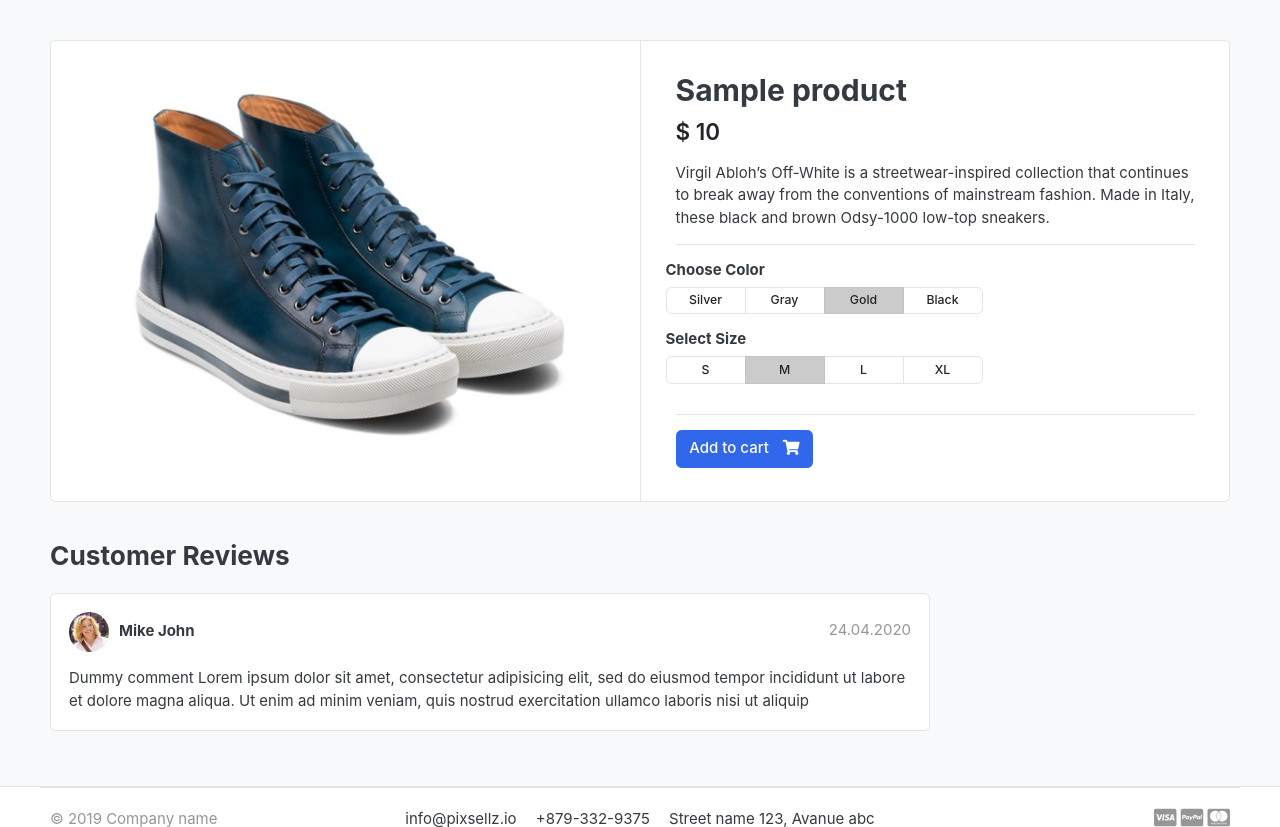
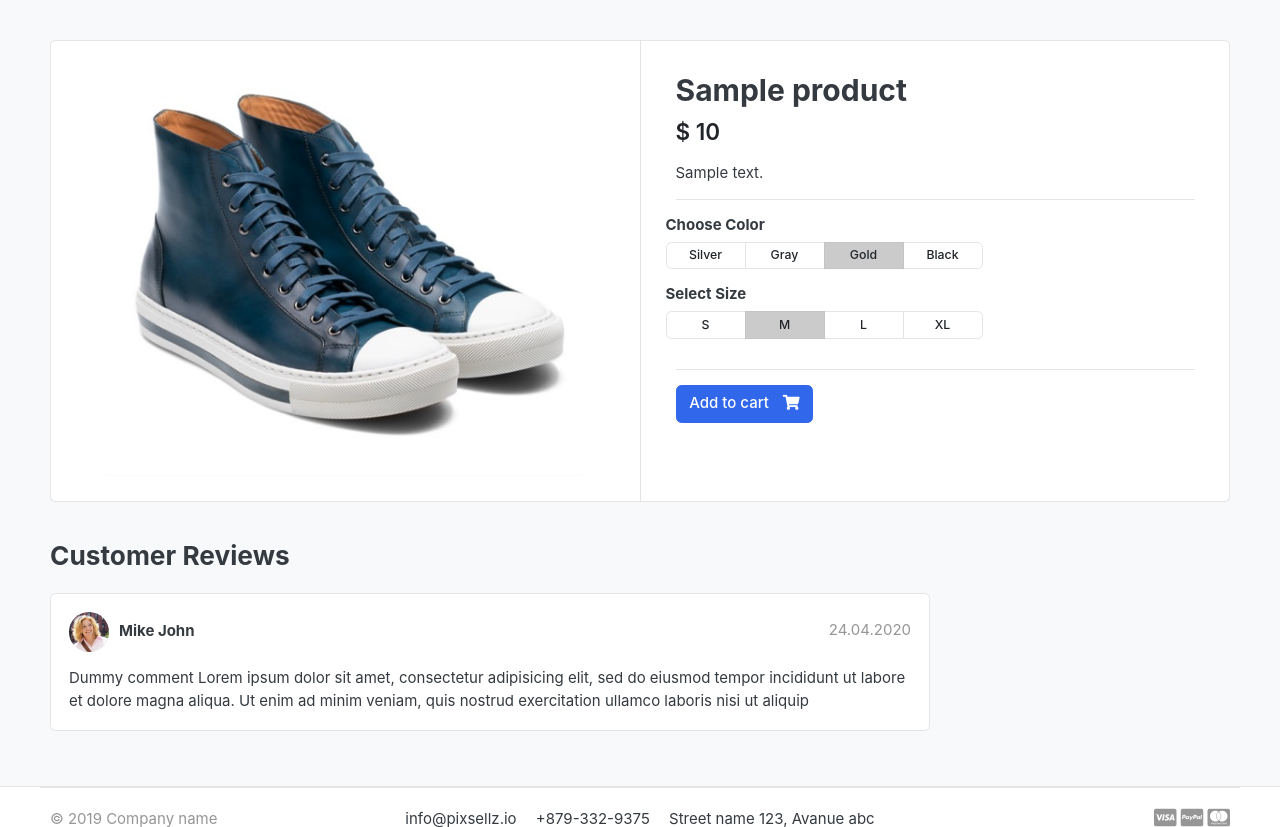
Before and after one commit to RobertoRP101/ecommerceOnline, a Django app: a page that uses templates/store/product_detail.html in a window 1280 px wide. Shown: the part 118-945 px from the top of the page. Run offline with Django 5.2, Linux system fonts and the light colour scheme; tables that the repository leaves empty hold one stand-in row (values such as "Sample post"); some libraries are stand-ins or nearby versions; some web fonts are replaced.

Commit message:
Single product description

```diff
--- a/templates/store/product_detail.html
+++ b/templates/store/product_detail.html
@@ -26,7 +26,7 @@
         <var class="price h4">$ {{single_product.price}}</var>
     </div>
 
-    <p>Virgil Abloh’s Off-White is a streetwear-inspired collection that continues to break away from the conventions of mainstream fashion. Made in Italy, these black and brown Odsy-1000 low-top sneakers.</p>
+    <p>{{single_product.description}}</p>
 
 
     <hr>
```
